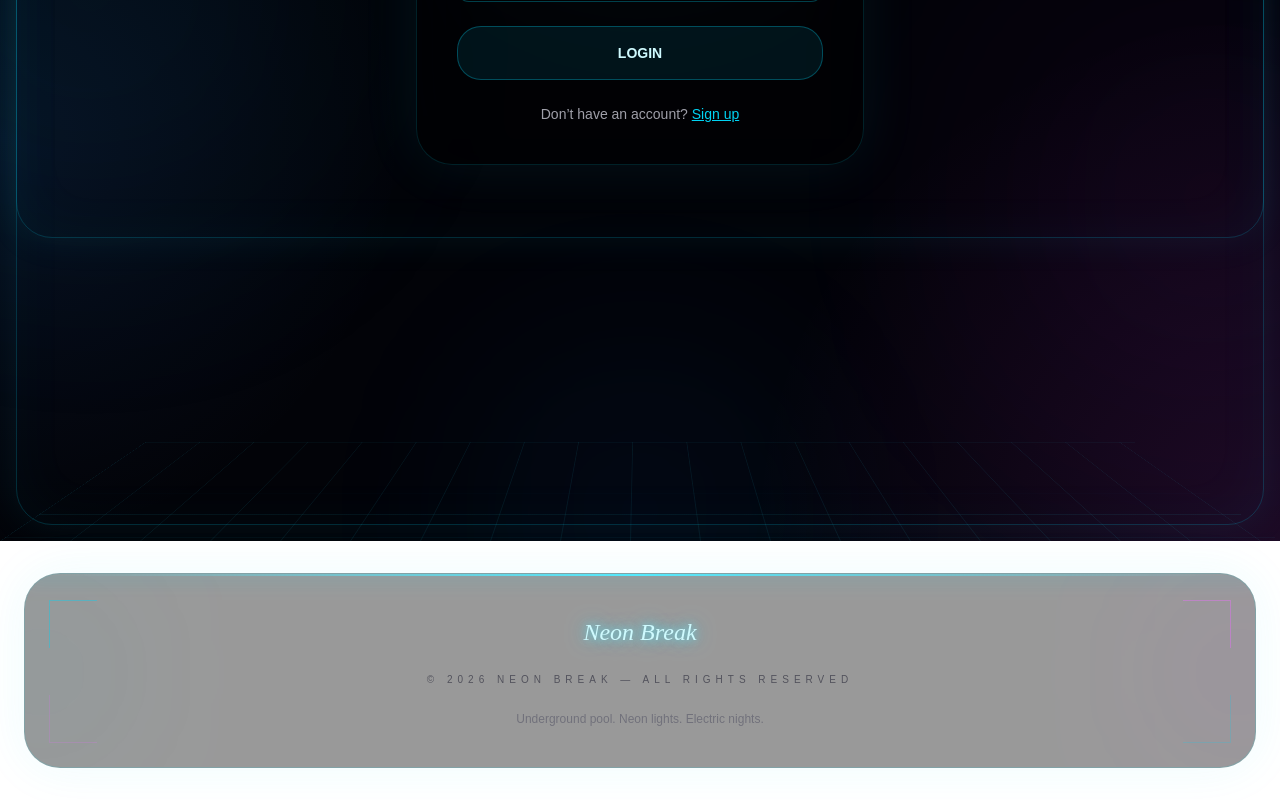
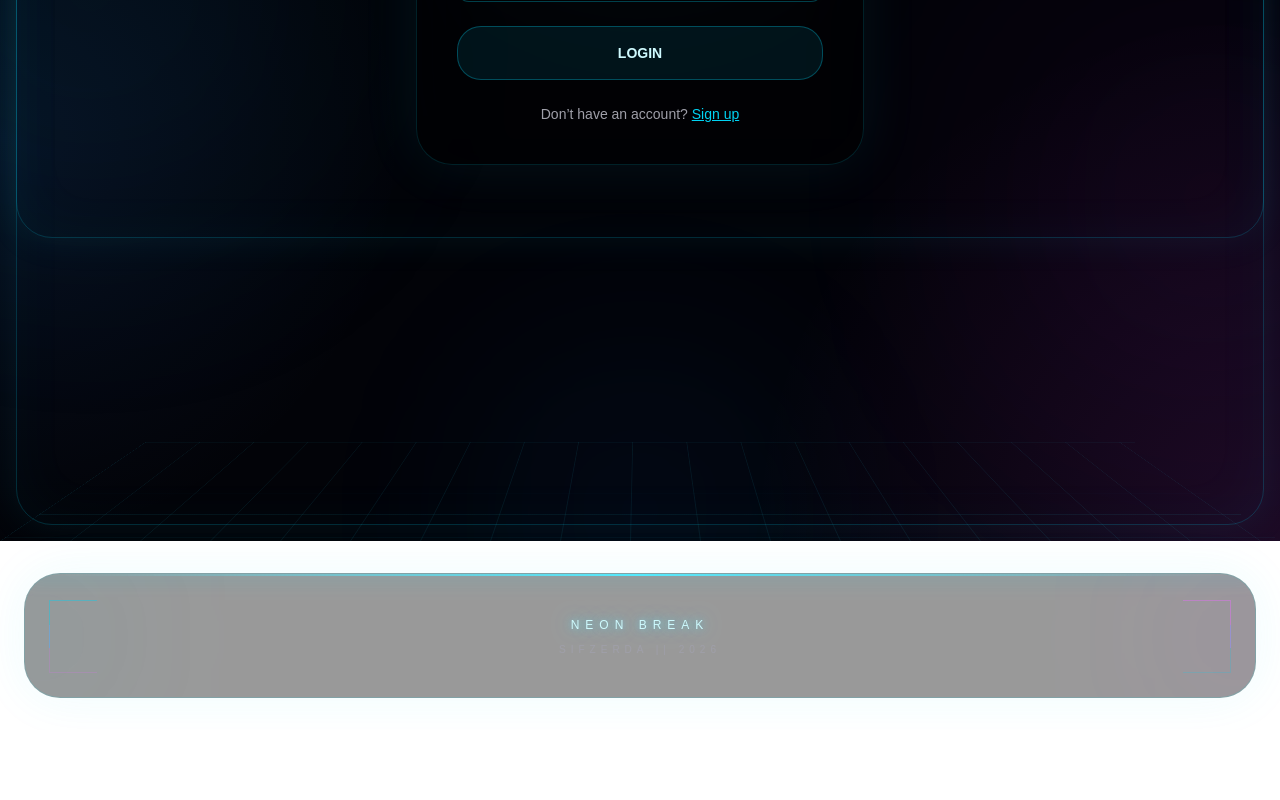
Before and after one commit to sifzerda/nx-pool, a Next.js app: page /login in a window 1280 px wide. Shown: the part 546-1346 px from the top of the page. After the commit the page ends 1276 px from the top, so only its background shows below. Built offline with nearby package versions, Linux system fonts and the light colour scheme.

Commit message:
footer styling

```diff
--- a/components/Footer.js
+++ b/components/Footer.js
@@ -17,12 +17,11 @@ export default function Footer() {
           <div className="absolute -right-12 top-1/2 h-32 w-32 -translate-y-1/2 rounded-full bg-fuchsia-500/10 blur-[80px]" />
 
           {/* Footer Content */}
-          <div className="relative flex flex-col items-center gap-6 text-center">
+          <div className="relative flex flex-col items-center gap-2 text-center">
             {/* Brand / Title */}
             <h3
-              className="text-2xl italic text-cyan-100"
+              className="text-[12px] text-cyan-100 uppercase tracking-[0.5em] "
               style={{
-                fontFamily: "cursive",
                 textShadow:
                   "0 0 8px rgba(103,232,249,0.8), 0 0 20px rgba(34,211,238,0.8)",
               }}
@@ -31,11 +30,8 @@ export default function Footer() {
             </h3>
 
             {/* Small Footer Info */}
-            <p className="text-[10px] uppercase tracking-[0.5em] text-zinc-600">
-              © 2026 Neon Break — All rights reserved
-            </p>
-            <p className="text-xs text-zinc-500">
-              Underground pool. Neon lights. Electric nights.
+            <p className="text-[10px] uppercase tracking-[0.5em] text-zinc-400">
+             sifzerda || 2026
             </p>
           </div>
         </div>
```
